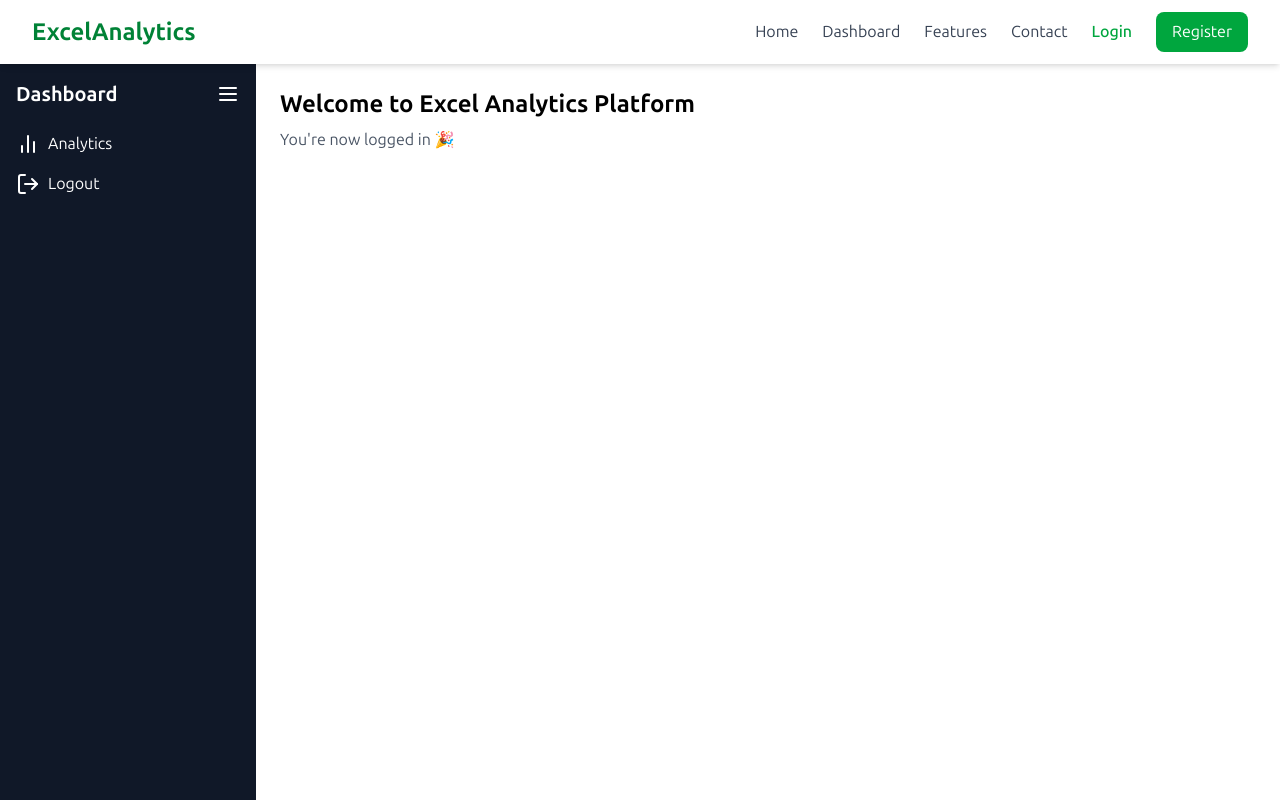
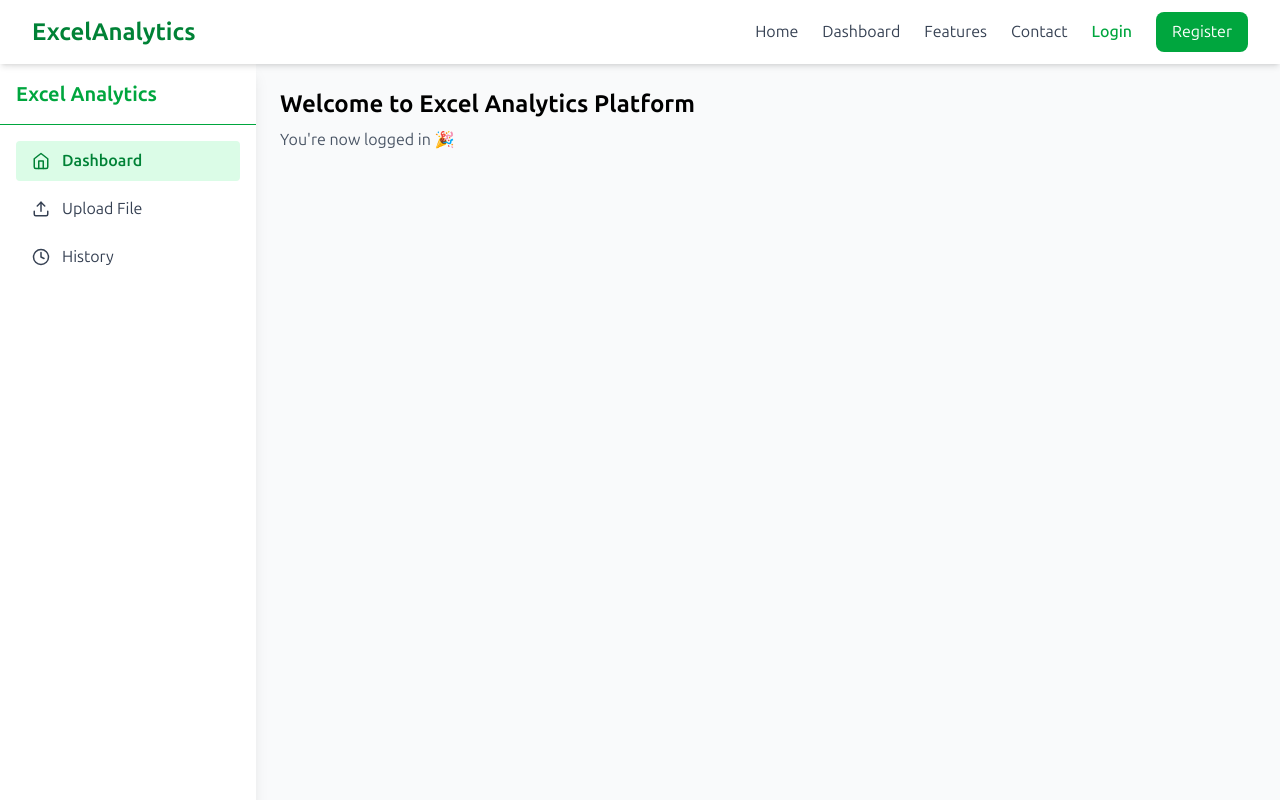
Before and after one commit to Piyushkr001/excel-analytic-platform, a React (Vite) app in the folder frontend/: page /dashboard in a window 1280 px wide. Shown: the top 800 px of the page. Built offline with nearby package versions, Linux system fonts and the light colour scheme.

Commit message:
`Added mobile menu button and dynamic sidebar with role-based menu items`

```diff
--- a/frontend/src/components/Layout.jsx
+++ b/frontend/src/components/Layout.jsx
@@ -1,12 +1,28 @@
+import { useState } from 'react';
 import Sidebar from './Sidebar';
+import { Hamburger, Menu } from 'lucide-react';
 
+export default function Layout({ children, role = 'user' }) {
+  const [sidebarOpen, setSidebarOpen] = useState(false);
 
-export default function Layout({ children }) {
   return (
     <div className="flex h-screen">
-      <Sidebar />
-      <div className="flex-1 flex flex-col overflow-hidden">
-        <main className="p-6 overflow-y-auto">{children}</main>
+      {/* Sidebar */}
+      <Sidebar role={role} sidebarOpen={sidebarOpen} setSidebarOpen={setSidebarOpen} />
+
+      {/* Content Area */}
+      <div className="flex-1 flex flex-col overflow-hidden bg-gray-50">
+        {/* Mobile Menu Button */}
+        <div className="md:hidden p-4">
+          <button
+            className="bg-gray-800 text-white px-4 py-2 rounded"
+            onClick={() => setSidebarOpen(true)}
+          >
+            <Menu/>
+          </button>
+        </div>
+
+        <main className="flex-1 p-6 overflow-y-auto">{children}</main>
       </div>
     </div>
   );
--- a/frontend/src/components/Sidebar.jsx
+++ b/frontend/src/components/Sidebar.jsx
@@ -1,26 +1,58 @@
-import { useState } from 'react';
-import { Menu, BarChart2, LogOut } from 'lucide-react';
+import React from 'react';
+import { NavLink } from 'react-router-dom';
+import { FiHome, FiUpload, FiClock, FiShield } from 'react-icons/fi';
 
-const Sidebar = () => {
-  const [open, setOpen] = useState(true);
+const menuItems = [
+  { text: 'Dashboard', path: '/dashboard', icon: <FiHome /> },
+  { text: 'Upload File', path: '/upload', icon: <FiUpload /> },
+  { text: 'History', path: '/history', icon: <FiClock /> },
+  { text: 'Admin Panel', path: '/admin', icon: <FiShield />, role: 'admin' },
+];
 
+const Sidebar = ({ role, sidebarOpen, setSidebarOpen }) => {
   return (
-    <div className={`bg-gray-900 text-white p-4 h-screen ${open ? 'w-64' : 'w-20'} transition-all duration-300`}>
-      <div className="flex justify-between items-center mb-6">
-        <h1 className="text-xl font-bold">{open && 'Dashboard'}</h1>
-        <Menu className="cursor-pointer" onClick={() => setOpen(!open)} />
+    <>
+      {/* Mobile Sidebar Overlay */}
+      {sidebarOpen && (
+        <div
+          className="fixed inset-0 bg-black opacity-40 z-40 md:hidden"
+          onClick={() => setSidebarOpen(false)}
+        />
+      )}
+
+      {/* Sidebar */}
+      <div
+        className={`fixed md:static z-50 md:z-0 w-64 bg-white shadow-lg h-full transition-transform transform ${
+          sidebarOpen ? 'translate-x-0' : '-translate-x-full'
+        } md:translate-x-0`}
+      >
+        <div className="p-4 font-bold text-xl text-green-600 border-b">Excel Analytics</div>
+        <nav className="p-4">
+          <ul className="space-y-2">
+            {menuItems
+              .filter(item => !item.role || item.role === role)
+              .map(({ text, path, icon }) => (
+                <li key={text}>
+                  <NavLink
+                    to={path}
+                    onClick={() => setSidebarOpen(false)}
+                    className={({ isActive }) =>
+                      `flex items-center gap-3 px-4 py-2 rounded text-gray-700 transition ${
+                        isActive
+                          ? 'bg-green-100 font-semibold text-green-700'
+                          : 'hover:bg-gray-100'
+                      }`
+                    }
+                  >
+                    <span className="text-lg">{icon}</span>
+                    <span>{text}</span>
+                  </NavLink>
+                </li>
+              ))}
+          </ul>
+        </nav>
       </div>
-      <ul className="space-y-4">
-        <li className="flex items-center space-x-2 cursor-pointer hover:text-gray-300">
-          <BarChart2 />
-          {open && <span>Analytics</span>}
-        </li>
-        <li className="flex items-center space-x-2 cursor-pointer hover:text-gray-300">
-          <LogOut />
-          {open && <span>Logout</span>}
-        </li>
-      </ul>
-    </div>
+    </>
   );
 };
 
```
